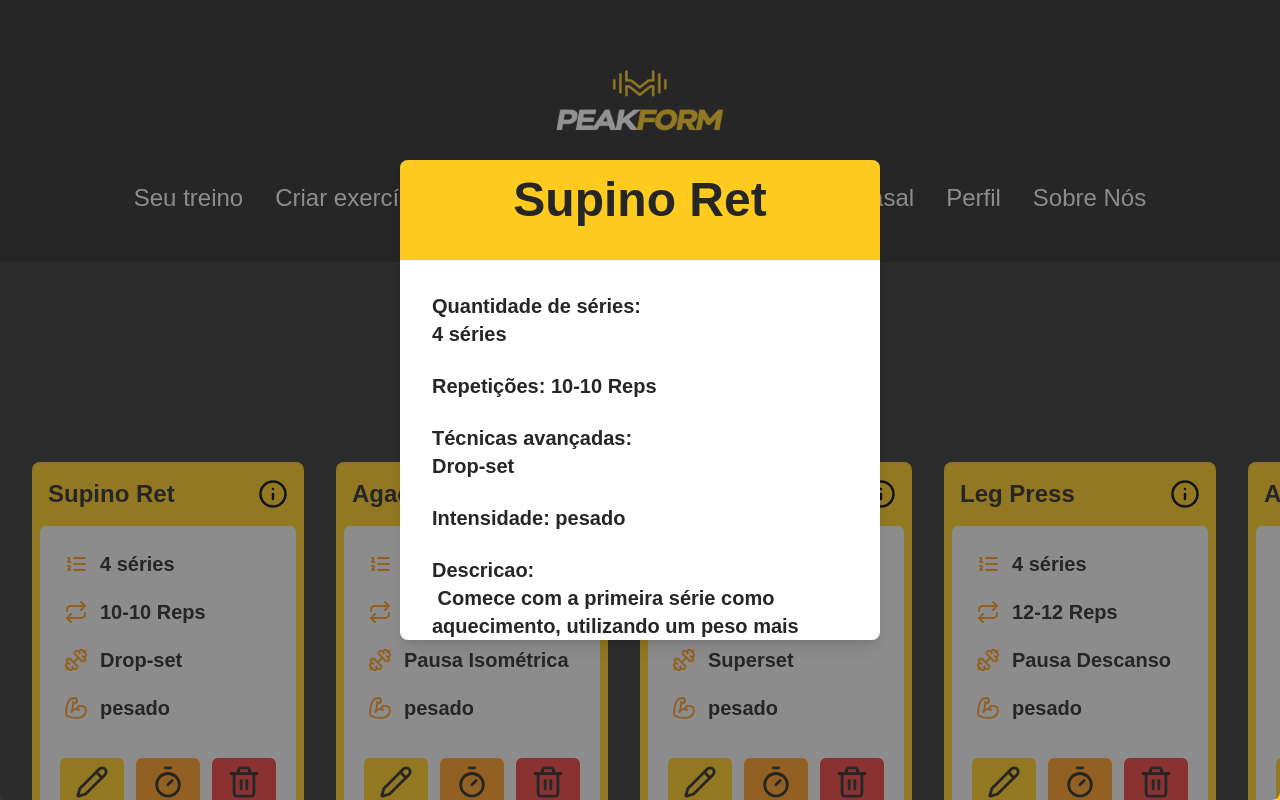
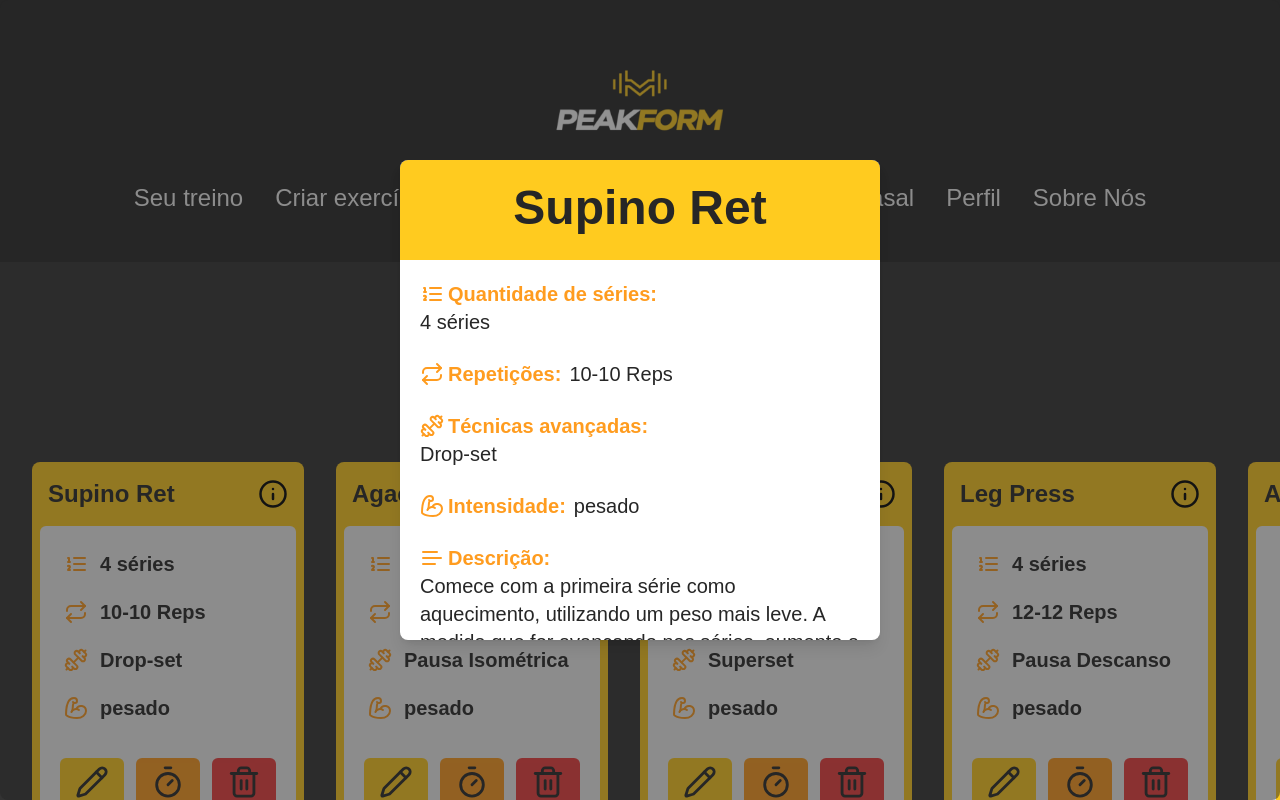
Before and after one commit to iagoliziero/peak-form, a React (Vite) app: page /principal in a window 1280 px wide. Both pictures are taken after a click on the button 273 px from the left and 494 px from the top of the page. Built offline with nearby package versions, Linux system fonts and the light colour scheme; a web font is replaced by a local one.

Commit message:
feat: insert icons and paragraph from InfoCard

```diff
--- a/src/components/H2InfoCards.jsx
+++ b/src/components/H2InfoCards.jsx
@@ -1,6 +1,6 @@
 const H2InfoCards = ({children}) => {
     return (
-        <h2 className="text-xl text-darker font-bold">
+        <h2 className="text-xl text-orange  relative left-1 font-bold ">
            {children}
         </h2>
      );
--- a/src/components/InfoCard.jsx
+++ b/src/components/InfoCard.jsx
@@ -1,10 +1,9 @@
 import { useContext, useState } from "react";
-import { Info, Key } from "lucide-react";
+import { BicepsFlexed, Dumbbell, Info, Key, ListOrdered, Repeat, Text } from "lucide-react";
 import { ExerciseContext } from "../contexts/ExerciseContext";
 import H2InfoCards from "./H2InfoCards";
 
-
-function InfoCard({exercise}) {
+function InfoCard({ exercise }) {
   const [isOpen, setIsOpen] = useState(false);
   return (
     <>
@@ -17,35 +16,83 @@ function InfoCard({exercise}) {
         </span>
       </button>
       {isOpen && (
-        <div className="fixed inset-0 flex items-center p-4 rounded-lg justify-center bg-darker bg-opacity-50 z-50">
-          <div className="bg-white w-[37.5rem] h-[25rem] m-10 md:h-[30rem] md:w-[30rem] items-center justify-center  rounded-lg shadow-lg overflow-y-scroll overflow-x-hidden no-scrollbar">
+        <div className="fixed inset-0  flex items-center rounded-lg justify-center bg-darker bg-opacity-50 z-50">
+          <div className="bg-white w-[40rem] h-[25rem] m-10 md:h-[30rem] md:w-[30rem] items-center justify-center  rounded-lg shadow-lg overflow-y-scroll overflow-x-hidden no-scrollbar">
             <div key={exercise.id}>
-                <div className="bg-yellowMain w-full rounded-b-none h-[4.6875rem] rounded-lg md:h-[6.25rem] ">
+              <div className="bg-yellowMain rounded-b-none h-[4.6875rem] rounded-lg md:h-[6.25rem] ">
                 <div className="flex justify-center text-center ">
-                <h1 className="text-3xl p-4 md:text-4xl  lg:text-5xl items-center  text-darker text-center font-bold">
+                  <h1 className="text-3xl p-6 md:text-4xl  lg:text-5xl items-center   text-darker text-center font-bold">
                     {exercise.title}
                   </h1>
                 </div>
               </div>
 
+              <div className="flex  flex-col gap-6 p-5 xl:p-8">
 
-            <div className="flex flex-col gap-6 p-8">
-                      <H2InfoCards>
-                        Quantidade de séries: {""} <br className="xl:hidden" /> {exercise.numberSeries}
-                      </H2InfoCards>
-                      <H2InfoCards className="text-xl text-darker font-bold">
-                        Repetições: {exercise.repetitions}
-                      </H2InfoCards>
-                      <H2InfoCards className="text-xl text-darker font-bold">
-                        Técnicas avançadas: <br /> {exercise.advancedTechnique}
-                      </H2InfoCards>
-                      <H2InfoCards className="text-xl text-darker font-bold">
-                        Intensidade: {exercise.intensity}
-                      </H2InfoCards>
-                      <h2 className="text-xl text-darker font-bold max-w-[100%] whitespace-pre-wrap">
-                       Descricao: <br /> {exercise.description}
+                <div className="flex items-center">
+                  <div className="xxl:flex">
+                    <div className="flex items-center">
+                      <span className="text-xl text-orange ">
+                        <ListOrdered />
+                      </span>
+                      <H2InfoCards> Quantidade de séries: </H2InfoCards>
+                    </div>
+                    <h2 className="text-xl text-darker xl:relative xxl:left-3">
+                      {exercise.numberSeries}
                     </h2>
                   </div>
+                </div>
+
+                <div className="flex items-center">
+                  <span className="text-xl text-orange ">
+                    <Repeat />
+                  </span>
+                  <H2InfoCards> Repetições: </H2InfoCards>
+                  <h2 className="text-xl text-darker  relative left-3">
+                    {exercise.repetitions}
+                  </h2>
+                </div>
+
+                <div className="flex items-center">
+                  <div className="xxl:flex ">
+                    <div className="flex  items-center">
+                      <span className="text-xl text-orange ">
+                        <Dumbbell />
+                      </span>
+                      <H2InfoCards> Técnicas avançadas: </H2InfoCards>
+                    </div>
+                    <h2 className="text-xl text-darker xxl:relative xxl:left-3">
+                      {exercise.advancedTechnique}
+                    </h2>
+                  </div>
+                </div>
+
+                <div className="flex items-center">
+                  <span className="text-xl text-orange ">
+                    <BicepsFlexed />
+                  </span>
+                  <H2InfoCards> Intensidade: </H2InfoCards>
+                  <h2 className="text-xl text-darker  relative left-3">
+                    {exercise.intensity}
+                  </h2>
+                </div>
+
+                <div className="flex items-center">
+                  <div className=" ">
+                    <div className="flex  items-center">
+                      <span className="text-xl text-orange ">
+                      <Text />
+                      </span>
+                      <H2InfoCards> Descrição: </H2InfoCards>
+                    </div>
+                    <h2 className="text-xl  xxl:relative  text-darker  max-w-[100%] whitespace-pre-wrap">
+                      {exercise.description}
+                    </h2>
+                  </div>
+                </div>
+              </div>
+
+
               <div className="justify-center items-center mb-10 flex flex-col ">
                 <button
                   className=" bg-red md:w-[22.5rem] h-[3.125rem] w-[15.625rem] text-white  text-2xl rounded-lg  hover:scale-105 transition "
@@ -62,5 +109,4 @@ function InfoCard({exercise}) {
   );
 }
 
-
 export default InfoCard;
```
Lines whose indentation alone changed are shown as unchanged.
